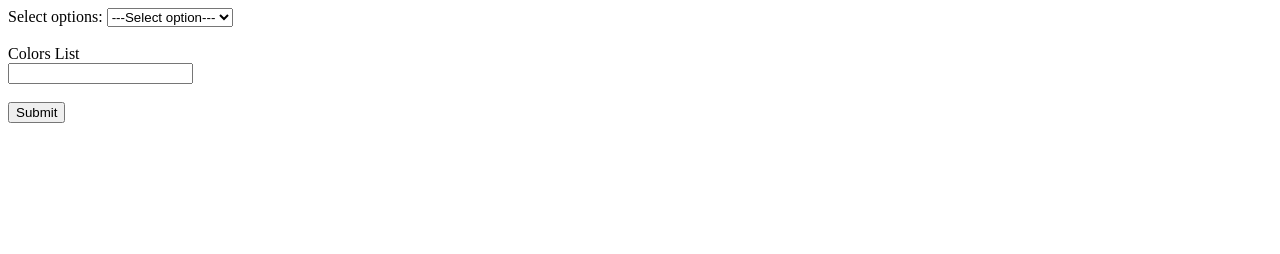
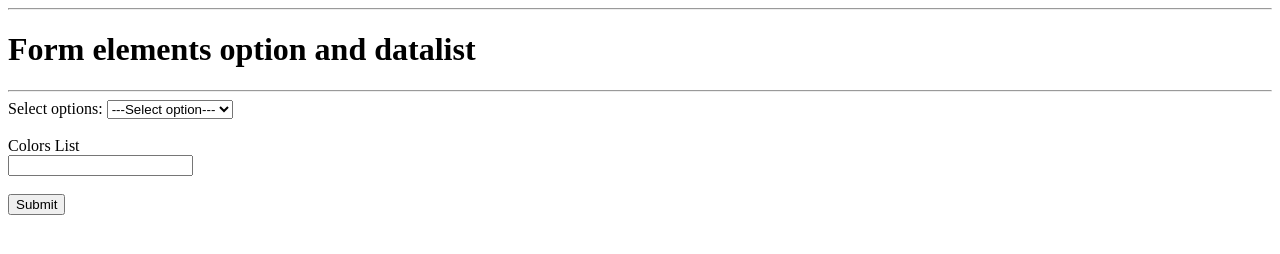
Before and after one commit to G-Nash/5thnov_task, a plain HTML site: page options.html in a window 1280 px wide. Drawn offline with Linux system fonts and the light colour scheme.

Commit message:
Update options.html

```diff
--- a/options.html
+++ b/options.html
@@ -6,6 +6,9 @@
     <title>Option Form</title>
 </head>
 <body>
+    <hr>
+    <h1>Form elements option and datalist</h1>
+    <hr>
     <form action="">
         <label for="optns">Select options: </label>
         <select name="optns" id="optns">
```
